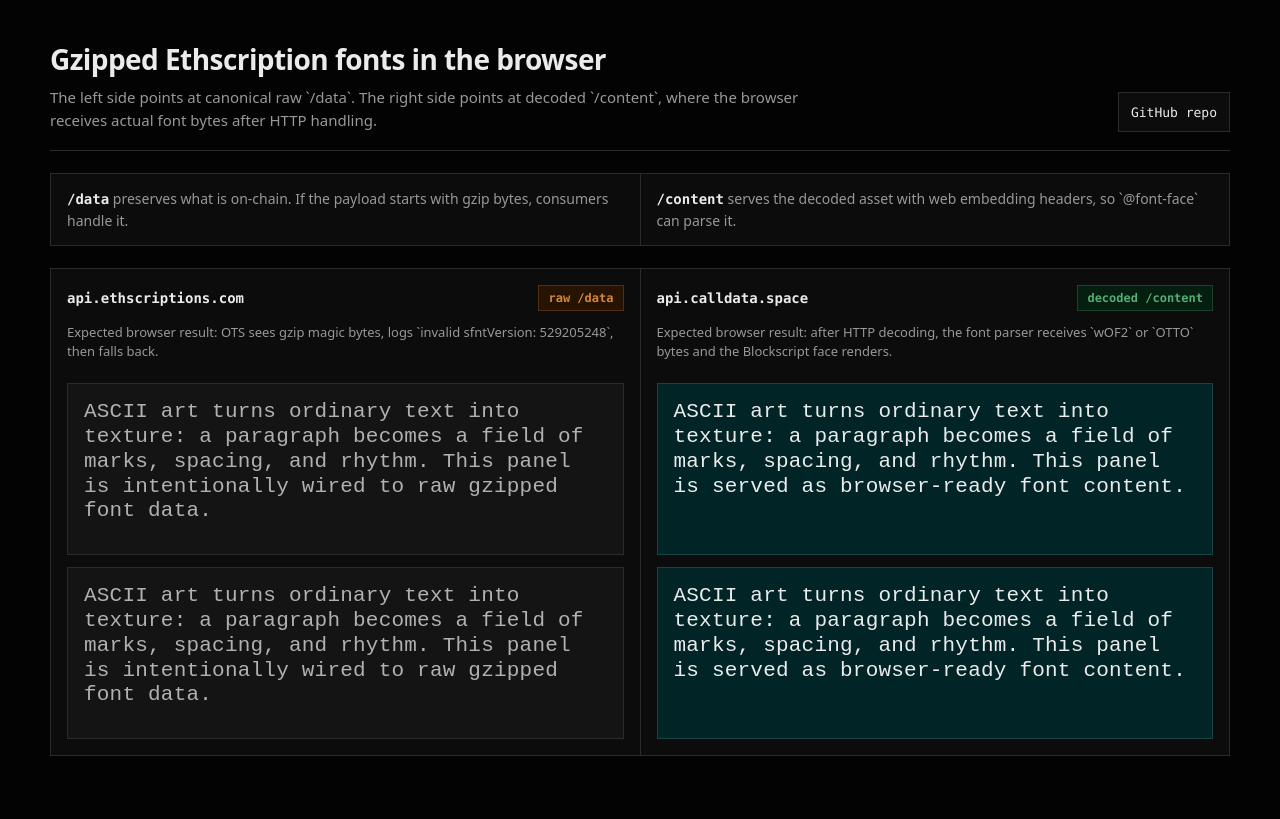
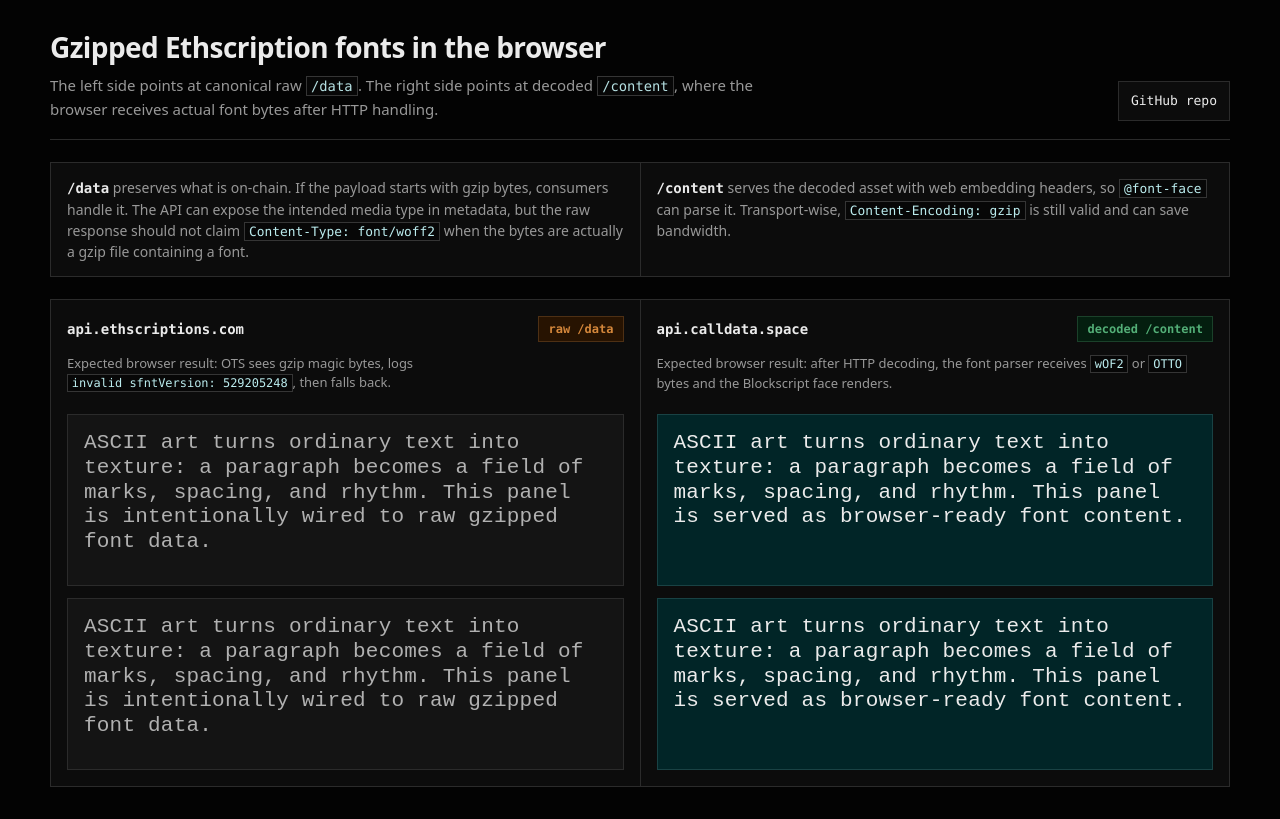
Before and after one commit to tunnckoCore/basic-asciify-art, a website built with Vite: page index.html in a window 1280 px wide. Built offline with nearby package versions, Linux system fonts and the light colour scheme; a web font is replaced by a local one.

Commit message:
Style inline code in endpoint notes

```diff
--- a/index.html
+++ b/index.html
@@ -10,45 +10,111 @@
             <section class="shell" aria-labelledby="page-title">
                 <header class="intro">
                     <div>
-            <h1 id="page-title">Gzipped Ethscription fonts in the browser</h1>
+                        <h1 id="page-title">
+                            Gzipped Ethscription fonts in the browser
+                        </h1>
                         <p>
-              The left side points at canonical raw `/data`. The right side points at decoded `/content`, where the browser receives actual font bytes after HTTP handling.
+                            The left side points at canonical raw
+                            <code>/data</code>. The right side points at decoded
+                            <code>/content</code>, where the browser receives
+                            actual font bytes after HTTP handling.
                         </p>
                     </div>
-          <a class="repoLink" href="https://github.com/tunnckoCore/basic-asciify-art">GitHub repo</a>
+                    <a
+                        class="repoLink"
+                        href="https://github.com/tunnckoCore/basic-asciify-art"
+                        >GitHub repo</a
+                    >
                 </header>
 
                 <section class="notes" aria-label="Endpoint model">
-          <p><strong>/data</strong> preserves what is on-chain. If the payload starts with gzip bytes, consumers handle it.</p>
-          <p><strong>/content</strong> serves the decoded asset with web embedding headers, so `@font-face` can parse it.</p>
+                    <p>
+                        <strong>/data</strong> preserves what is on-chain. If
+                        the payload starts with gzip bytes, consumers handle it.
+                        The API can expose the intended media type in metadata,
+                        but the raw response should not claim
+                        <code>Content-Type: font/woff2</code> when the bytes are
+                        actually a gzip file containing a font.
+                    </p>
+                    <p>
+                        <strong>/content</strong> serves the decoded asset with
+                        web embedding headers, so <code>@font-face</code> can
+                        parse it. Transport-wise,
+                        <code>Content-Encoding: gzip</code> is still valid and
+                        can save bandwidth.
+                    </p>
                 </section>
 
-        <section class="comparison" aria-label="Ethscriptions and Calldata font comparison">
-          <div class="column columnRaw" aria-label="Ethscriptions API fonts">
+                <section
+                    class="comparison"
+                    aria-label="Ethscriptions and Calldata font comparison"
+                >
+                    <div
+                        class="column columnRaw"
+                        aria-label="Ethscriptions API fonts"
+                    >
                         <div class="columnHeader">
                             <h2>api.ethscriptions.com</h2>
                             <span class="status statusRaw">raw /data</span>
                         </div>
-            <p class="columnCopy">Expected browser result: OTS sees gzip magic bytes, logs `invalid sfntVersion: 529205248`, then falls back.</p>
-            <article class="textBox highscript-eths" aria-label="Ethscriptions High Blockscript sample">
-              ASCII art turns ordinary text into texture: a paragraph becomes a field of marks, spacing, and rhythm. This panel is intentionally wired to raw gzipped font data.
+                        <p class="columnCopy">
+                            Expected browser result: OTS sees gzip magic bytes,
+                            logs <code>invalid sfntVersion: 529205248</code>,
+                            then falls back.
+                        </p>
+                        <article
+                            class="textBox highscript-eths"
+                            aria-label="Ethscriptions High Blockscript sample"
+                        >
+                            ASCII art turns ordinary text into texture: a
+                            paragraph becomes a field of marks, spacing, and
+                            rhythm. This panel is intentionally wired to raw
+                            gzipped font data.
                         </article>
-            <article class="textBox lowscript-eths" aria-label="Ethscriptions Low Blockscript sample">
-              ASCII art turns ordinary text into texture: a paragraph becomes a field of marks, spacing, and rhythm. This panel is intentionally wired to raw gzipped font data.
+                        <article
+                            class="textBox lowscript-eths"
+                            aria-label="Ethscriptions Low Blockscript sample"
+                        >
+                            ASCII art turns ordinary text into texture: a
+                            paragraph becomes a field of marks, spacing, and
+                            rhythm. This panel is intentionally wired to raw
+                            gzipped font data.
                         </article>
                     </div>
 
-          <div class="column columnContent" aria-label="Calldata API fonts">
+                    <div
+                        class="column columnContent"
+                        aria-label="Calldata API fonts"
+                    >
                         <div class="columnHeader">
                             <h2>api.calldata.space</h2>
-              <span class="status statusContent">decoded /content</span>
+                            <span class="status statusContent"
+                                >decoded /content</span
+                            >
                         </div>
-            <p class="columnCopy">Expected browser result: after HTTP decoding, the font parser receives `wOF2` or `OTTO` bytes and the Blockscript face renders.</p>
-            <article class="textBox highscript-calldata" aria-label="Calldata High Blockscript sample">
-              ASCII art turns ordinary text into texture: a paragraph becomes a field of marks, spacing, and rhythm. This panel is served as browser-ready font content.
+                        <p class="columnCopy">
+                            Expected browser result: after HTTP decoding, the
+                            font parser receives <code>wOF2</code> or
+                            <code>OTTO</code> bytes and the Blockscript face
+                            renders.
+                        </p>
+                        <article
+                            class="textBox highscript-calldata"
+                            aria-label="Calldata High Blockscript sample"
+                        >
+                            ASCII art turns ordinary text into texture: a
+                            paragraph becomes a field of marks, spacing, and
+                            rhythm. This panel is served as browser-ready font
+                            content.
                         </article>
-            <article class="textBox lowscript-calldata" aria-label="Calldata Low Blockscript sample">
-              ASCII art turns ordinary text into texture: a paragraph becomes a field of marks, spacing, and rhythm. This panel is served as browser-ready font content.
+                        <article
+                            class="textBox lowscript-calldata"
+                            aria-label="Calldata Low Blockscript sample"
+                        >
+                            ASCII art turns ordinary text into texture: a
+                            paragraph becomes a field of marks, spacing, and
+                            rhythm. This panel is served as browser-ready font
+                            content.
                         </article>
                     </div>
                 </section>
--- a/src/styles.css
+++ b/src/styles.css
@@ -112,6 +112,16 @@
     text-wrap: pretty;
 }
 
+code {
+    border: 1px solid oklch(0.33 0 0);
+    background: oklch(0.13 0 0);
+    color: oklch(0.88 0.045 200);
+    padding: 0.08em 0.32em;
+    font-family: var(--mono);
+    font-size: 0.92em;
+    white-space: nowrap;
+}
+
 .repoLink {
     min-height: 40px;
     display: inline-flex;
@@ -152,6 +162,11 @@
     color: var(--ink);
     font-family: var(--mono);
     font-weight: 600;
+}
+
+.notes code,
+.columnCopy code {
+    color: oklch(0.91 0.05 200);
 }
 
 .comparison {
```
Lines whose indentation alone changed are shown as unchanged.
